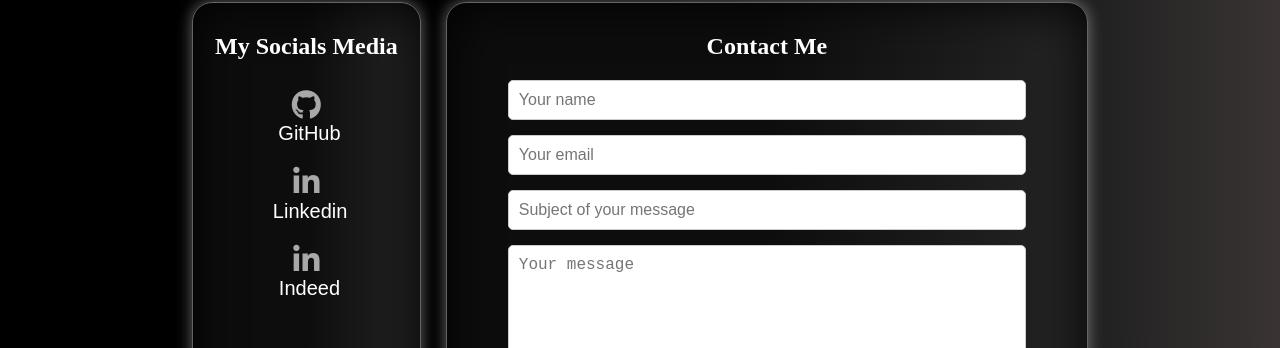
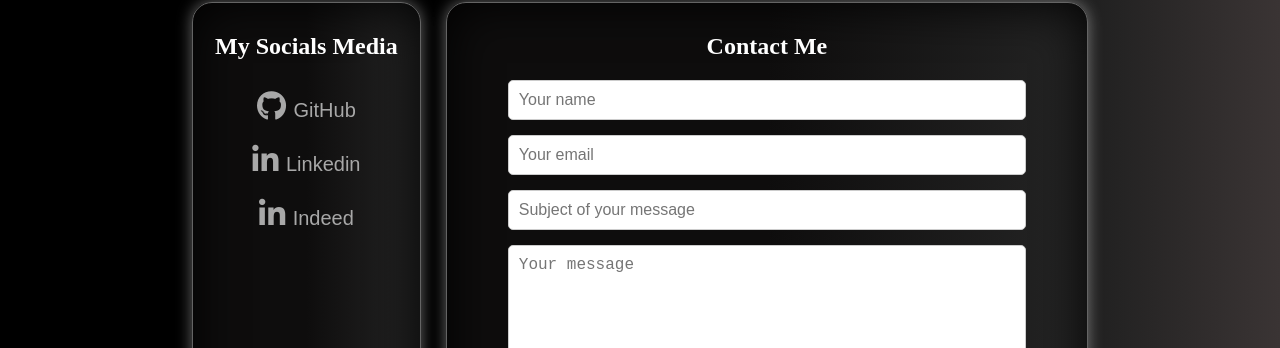
Before and after one commit to Franck-Kirmann/Portfolio, a plain HTML site: page index.html in a window 1280 px wide. Shown: the part 929-1277 px from the top of the page. Drawn offline with nearby package versions, Linux system fonts and the light colour scheme; a web font is replaced by a local one.

Commit message:
correction des enfants de la balise <i>

```diff
--- a/index.html
+++ b/index.html
@@ -171,17 +171,17 @@
         <h2 data-i18n="social.title">Mes Réseaux</h2>
         <a href="https://github.com/Franck-Kirmann">
           <i class="fa-brands fa-github">
-            <p class="SocialText" data-i18n="social.github">GitHub</p>
+            <span class="SocialText" data-i18n="social.github">GitHub</span>
           </i>
         </a>
         <a href="https://www.linkedin.com/in/franck-kirmann-424316256/">
           <i class="fa-brands fa-linkedin-in">
-            <p class="SocialText" data-i18n="social.linkedin">Linkedin</p>
+            <span class="SocialText" data-i18n="social.linkedin">Linkedin</span>
           </i>
         </a>
         <a href="">
           <i class="fa-brands fa-linkedin-in">
-            <p class="SocialText" data-i18n="social.indeed">Indeed</p>
+            <span class="SocialText" data-i18n="social.indeed">Indeed</span>
           </i>
         </a>
       </section>
```
